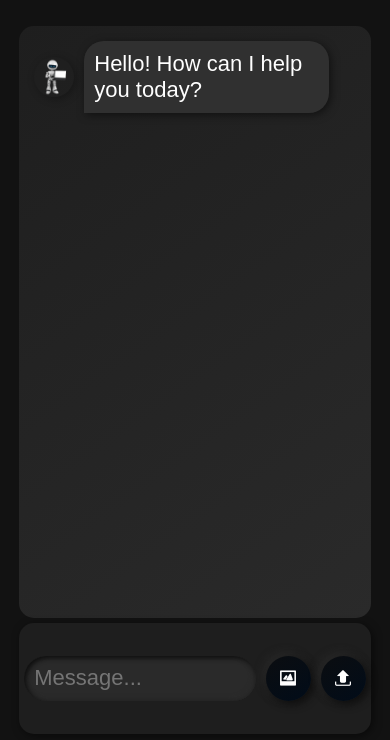
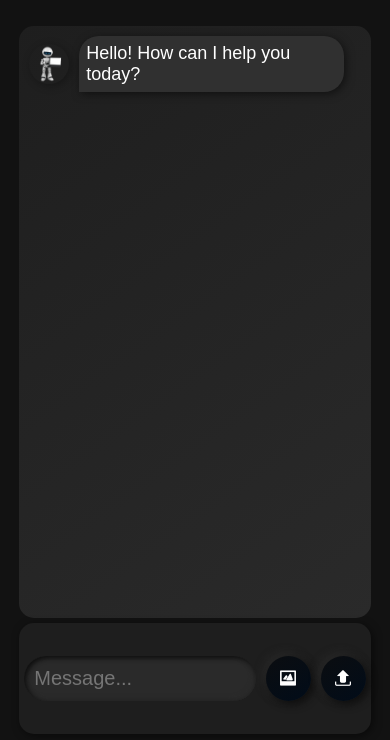
Before and after one commit to S0uviksaha/ChatBot, a plain HTML site: page index.html in a window 390 px wide. Drawn offline with Linux system fonts and the light colour scheme.

Commit message:
css updated

```diff
--- a/style.css
+++ b/style.css
@@ -160,16 +160,17 @@ body {
     .chat-container {
         height: 80%;
         width: 95%;
-        gap: 15px;
+        gap: 12px;
+        padding: 7px;
     }
 
     .user-chatbox, .ai-chatbox {
-        max-width: 90%;
+        max-width: 92%;
         padding: 5px;
     }
 
     .user-chat-area, .ai-chat-area {
-        font-size: 22px;
+        font-size: 20px;
         padding: 10px;
     }
 
@@ -200,17 +201,18 @@ body {
     .chat-container {
         height: 80%;
         width: 95%;
-        gap: 15px;
+        gap: 10px;
+        padding: 5px;
     }
 
     .user-chatbox, .ai-chatbox {
-        max-width: 92%;
+        max-width: 95%;
         padding: 5px;
     }
 
     .user-chat-area, .ai-chat-area {
-        font-size: 22px;
-        padding: 10px;
+        font-size: 18px;
+        padding: 7px;
     }
 
     #user-image, #ai-image {
@@ -227,7 +229,7 @@ body {
     .prompt-area input {
         height: 45px;
         max-width: 80%;
-        font-size: 22px;
+        font-size: 20px;
     }
 
     .prompt-area button {
```
